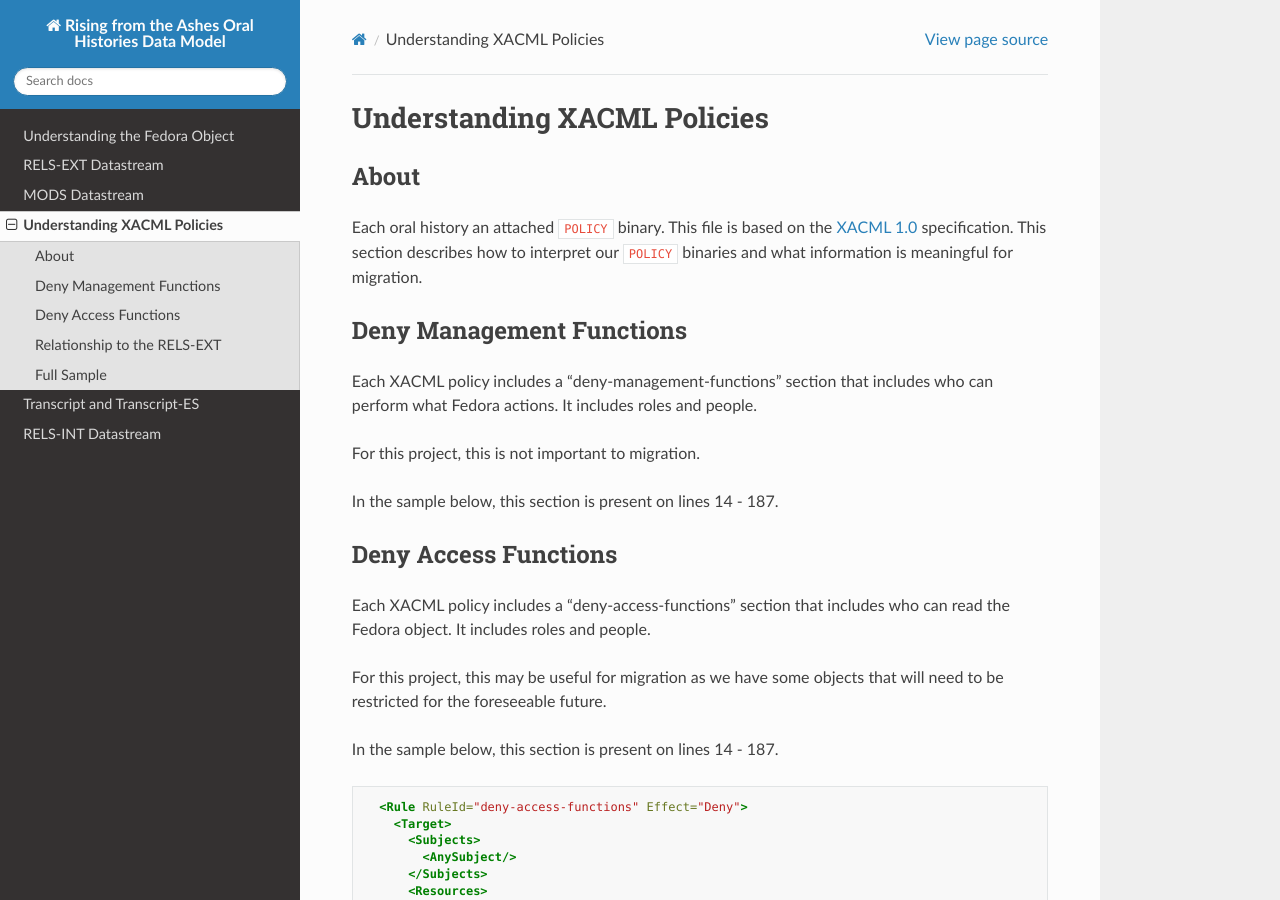
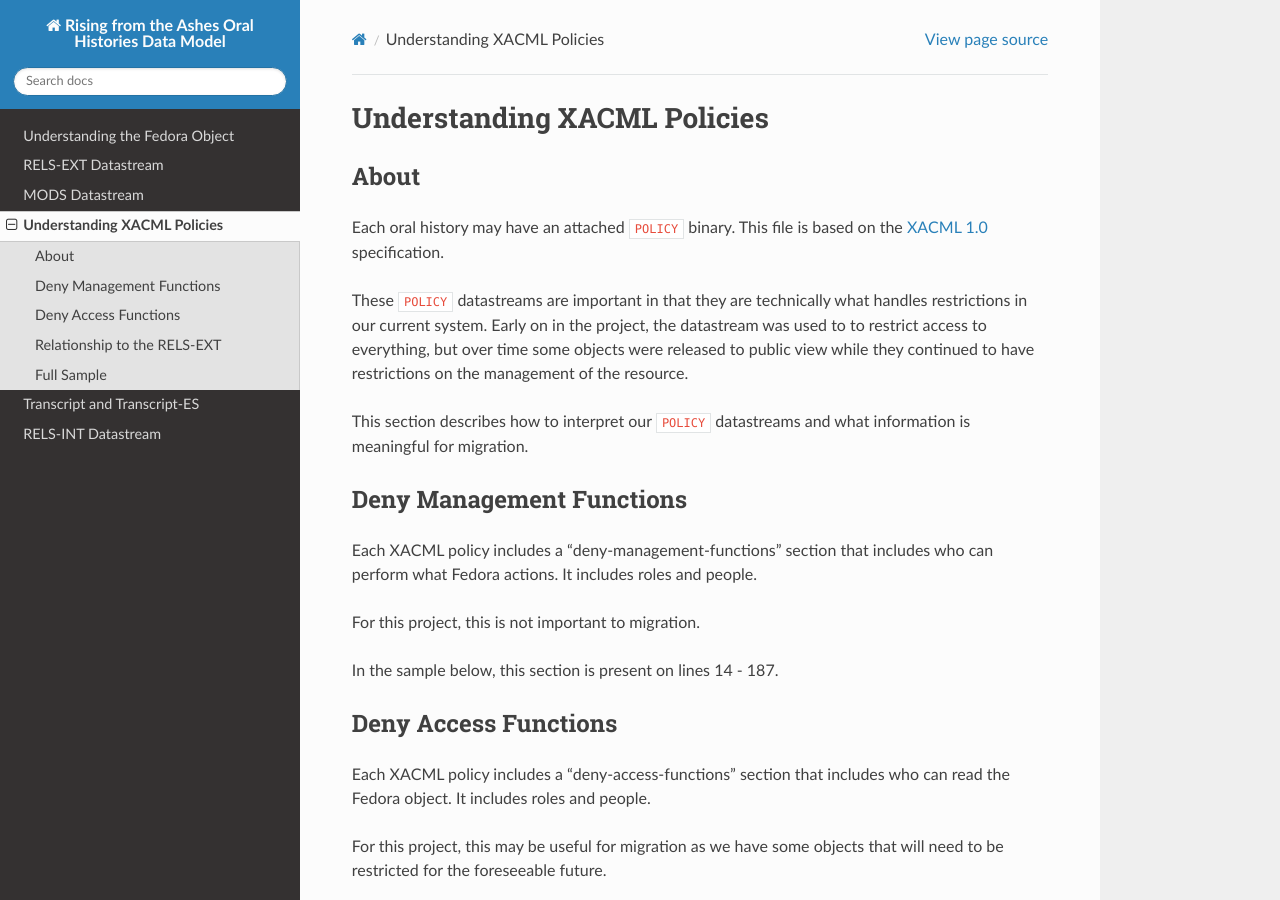
Before and after one commit to markpbaggett/rfta_data_models, a Sphinx documentation site: the page built from docs/source/data/4_policy.rst, in a window 1280 px wide and 900 px high. Built offline with Sphinx 7.4.7 and the Read the Docs theme 2.0.0, drawn with Linux system fonts in a browser that asks for light colours.

Commit message:
Clarify the purpose of POLICY.

```diff
--- a/docs/source/data/4_policy.rst
+++ b/docs/source/data/4_policy.rst
@@ -4,9 +4,14 @@ Understanding XACML Policies
 About
 -----
 
-Each oral history an attached :code:`POLICY` binary.  This file is based on the
-`XACML 1.0 <https://www.oasis-open.org/committees/download.php/2406/oasis-xacml-1.0.pdf>`_ specification.  This section
-describes how to interpret our :code:`POLICY` binaries and what information is meaningful for migration.
+Each oral history may have an attached :code:`POLICY` binary.  This file is based on the
+`XACML 1.0 <https://www.oasis-open.org/committees/download.php/2406/oasis-xacml-1.0.pdf>`_ specification.
+
+These :code:`POLICY` datastreams are important in that they are technically what handles restrictions in our current
+system. Early on in the project, the datastream was used to to restrict access to everything, but over time some objects
+were released to public view while they continued to have restrictions on the management of the resource.
+
+This section describes how to interpret our :code:`POLICY` datastreams and what information is meaningful for migration.
 
 Deny Management Functions
 -------------------------
```
